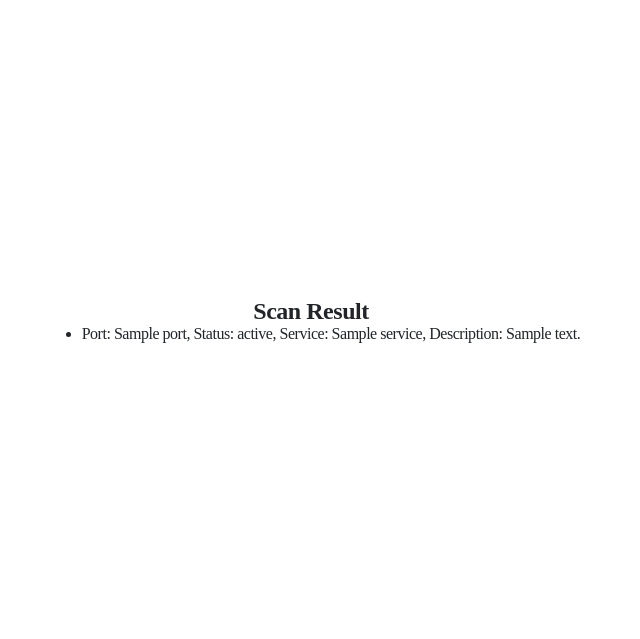
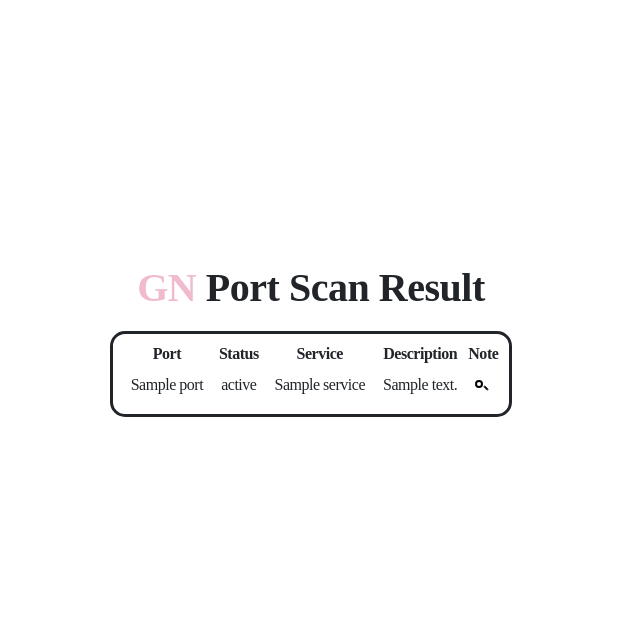
Before and after one commit to Gyeonggi2Namhae/port_scanner, a Flask app: template templates/result.html in a window 1280 px wide. Shown: the top 639 px of the page, without its empty margins (329-969 px from the left). Run offline with Flask 3, Linux system fonts and the light colour scheme; the template is opened without the code that fills it: most values are stand-ins (such as "Sample title", 1, 10 or a date in 2020); some web fonts are replaced.

Commit message:
result html - css, tooltip 추가

```diff
--- a/static/styles.css
+++ b/static/styles.css
@@ -17,12 +17,12 @@
     height: 80vh;
     display: flex;
     flex-direction: column;
-    justify-content: center;
+    justify-content: safe center;
     align-items: center;
-    align-content: center;
   }
 
-  h1 {
+
+  .h1_index {
     width: 360px;
     font-weight: bold;
     font-size: 45px;
@@ -31,6 +31,19 @@
     color: #101010;
     letter-spacing: -.05em;
   }
+
+  .h1_result {
+    margin-bottom: 0.5em;
+    margin-top: 1em;
+    font-size: 40px;
+  }
+
+  .table_result {
+    border: 3px solid;
+    padding: 8px;
+    border-radius: 15px;
+  }
+
 
   label {
     display: block;
@@ -49,6 +62,10 @@
     font-size: 16px;
     border: 1px solid #d3dce6;
     transition: border-color 200ms ease-in-out;
+  }
+
+  td {
+    padding: 8px;
   }
 
   button {
@@ -75,10 +92,6 @@
     border-color: #1fb6ff;
   }
 
-  input[type="file"] {
-    padding-top: 10px;
-  }
-
   .Scan {
     display: flex;
     flex-direction: column;
@@ -87,3 +100,45 @@
   .GN_color {
     color: #f0bbcf;
   }
+
+  .reading-glasses {
+    display: flex;
+    flex-direction: column;
+    width: 16px;
+    height: 16px;
+    margin: auto;
+  }
+
+  .reading-glasses__circle {
+    width: 8px;
+    height: 8px;
+    border: 2px solid black;
+    border-radius: 50%;
+  }
+
+  .reading-glasses__line {
+    width: 6px;
+    border: 1px solid black;
+    border-radius: 1px;
+    transform: translate3d(8px, -1px, 0) rotate(45deg);
+    background-color: black;
+  }
+
+  .tooltip {
+    display: inline-block;
+  }
+
+  .tooltip-text {
+    display: none;
+    position: absolute;
+    border: 1px solid;
+    border-radius: 5px;
+    padding: 5px;
+    background-color: black;
+    color: white;
+    font-size: 14px;
+  }
+
+  .tooltip:hover .tooltip-text {
+    display: block;
+  }
--- a/templates/index.html
+++ b/templates/index.html
@@ -10,7 +10,7 @@
 </head>
 <body>
     <div class="Scan">
-        <h1><span class="GN_color">GN</span> Port Scanner</h1>
+        <h1 class="h1_index"><span class="GN_color">GN</span> Port Scanner</h1>
         <form id="scanForm" action="/scan" method="POST">
             <label for="IP"> My IP Address : {{ ip_address }}</label>
             <input type="text" id="IP" name="IP" placeholder="Enter IP Address">
--- a/templates/result.html
+++ b/templates/result.html
@@ -6,17 +6,49 @@
   <meta name="viewport" content="width=divice-width, initial-scale=1.0">
   <title>GN Port Scanner Result</title>
   <link href='https://spoqa.github.io/spoqa-han-sans/css/SpoqaHanSansNeo.css' rel='stylesheet' type='text/css'>
-  <link rel="stylesheet" href="./styles.css">
+  <link rel="stylesheet" href="{{ url_for('static', filename='styles.css') }}">
 </head>
 <body>
     <div class="Result">
-        <h2>Scan Result</h2>
+        <h1 class="h1_result"><span class="GN_color">GN</span> Port Scan Result</h1>
     </div>
+
+    <!--
     <ul>
         {% for result in results %}
             <li>Port: {{ result.port }}, Status: {{ result.status }}, Service: {{ result.service }}, Description: {{ result.description }}</li>
         {% endfor %}
     </ul>
-
+    -->
+    <table class="table_result">
+        <thead>
+            <tr>
+                <th>Port</th>
+                <th>Status</th>
+                <th>Service</th>
+                <th>Description</th>
+                <th>Note</th>
+            </tr>
+        </thead>
+        <tbody>
+            {% for result in results %}
+                <tr>
+                    <td>{{ result.port }}</td>
+                    <td>{{ result.status }}</td>
+                    <td>{{ result.service }}</td>
+                    <td>{{ result.description }}</td>
+                    <td>
+                        <div class="tooltip">
+                            <span class="reading-glasses">
+                                <span class="reading-glasses__circle"></span>
+                                <span class="reading-glasses__line"></span>
+                            </span>
+                            <div class="tooltip-text">툴팁 ----------------------------------------------- 내용</div>
+                        </div>
+                    </td>
+                </tr>
+            {% endfor %}
+        </tbody>
+    </table>
 </body>
 </html>
```
